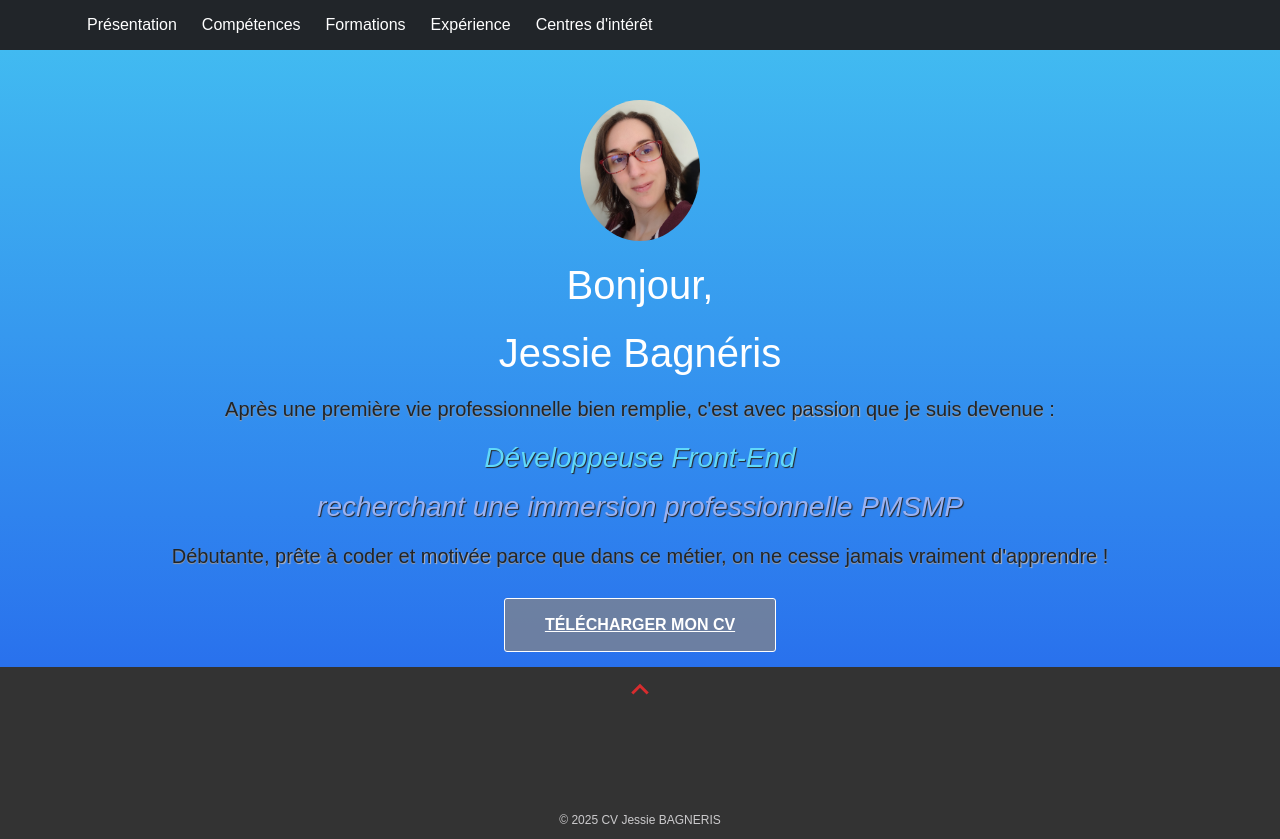
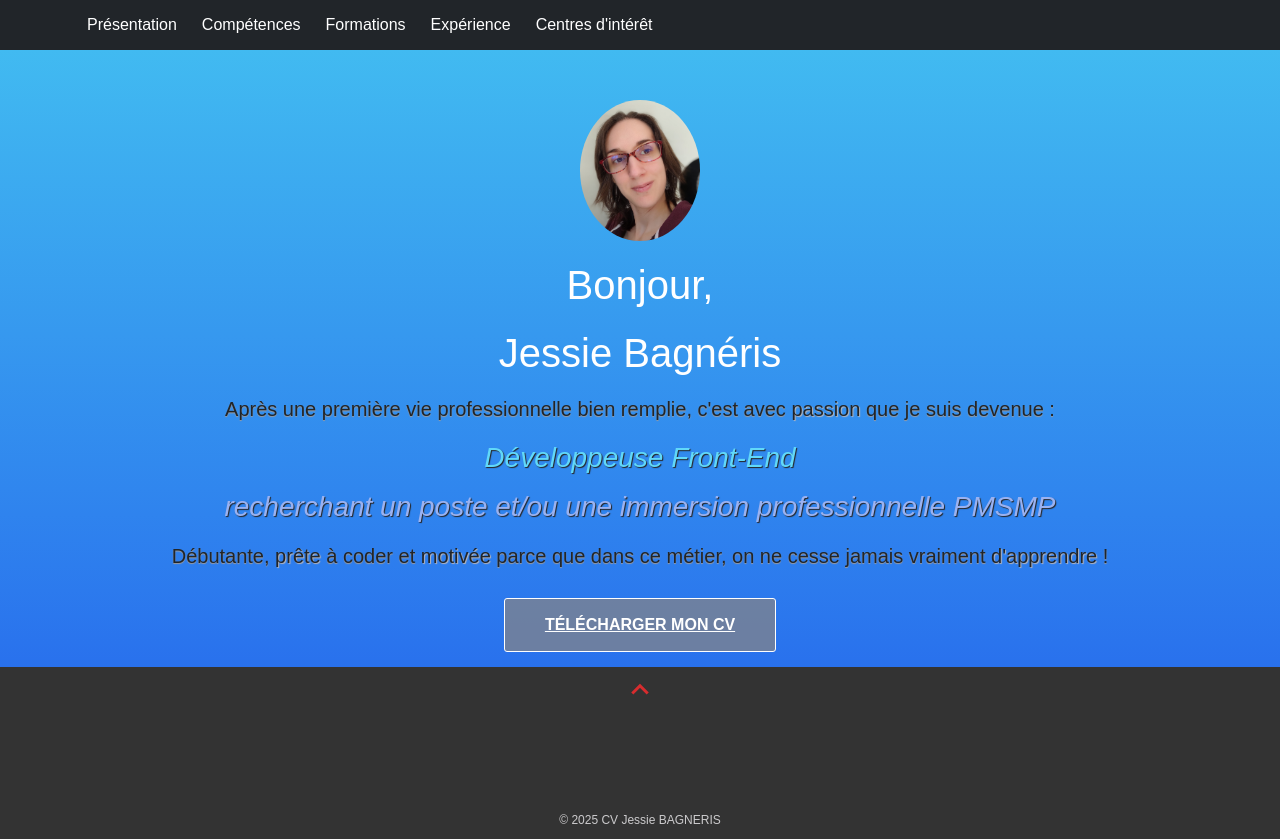
Before and after one commit to JessieB-pro/my-cv, a React (Vite) app: page /presentation in a window 1280 px wide. Built offline with nearby package versions, Linux system fonts and the light colour scheme; no server answers; a web font is replaced by a local one.

Commit message:
Presentation updated

```diff
--- a/src/components/Presentation.jsx
+++ b/src/components/Presentation.jsx
@@ -13,7 +13,7 @@ export default function Presentation() {
                 <h1 className='animate pulse'>Jessie Bagnéris</h1>
                 <h2>Après une première vie professionnelle bien remplie, c'est avec <span>passion</span> que je suis devenue :</h2>
                 <h3 className="animate flipInX">Développeuse Front-End</h3>
-                <h3 id="search" className="animate flipInX">recherchant une immersion professionnelle PMSMP</h3>
+                <h3 id="search" className="animate flipInX">recherchant un poste et/ou une immersion professionnelle PMSMP</h3>
                 <h2>Débutante, <span>prête</span> à coder et <span>motivée</span> parce que dans ce métier, on ne cesse jamais vraiment <span>d'apprendre</span> !</h2>
                 <a href={cv_Jessie_BAGNERIS} className="button1" target="_blank">Télécharger mon CV</a>
             </div>
```
Also changed, not shown: 1 other file (tests, documents, lock files or other folders).
